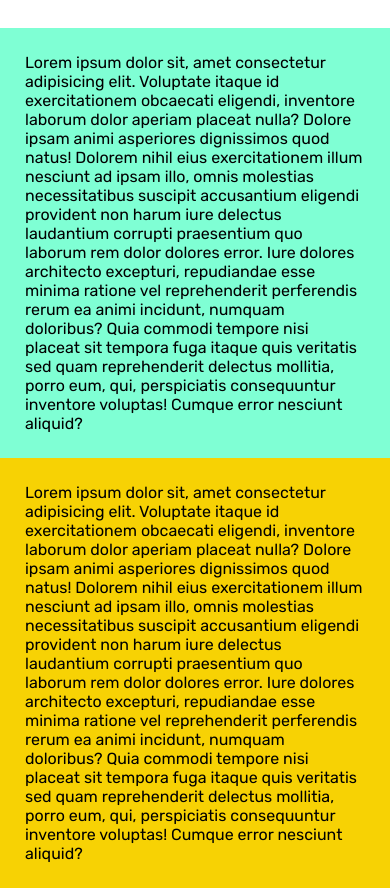
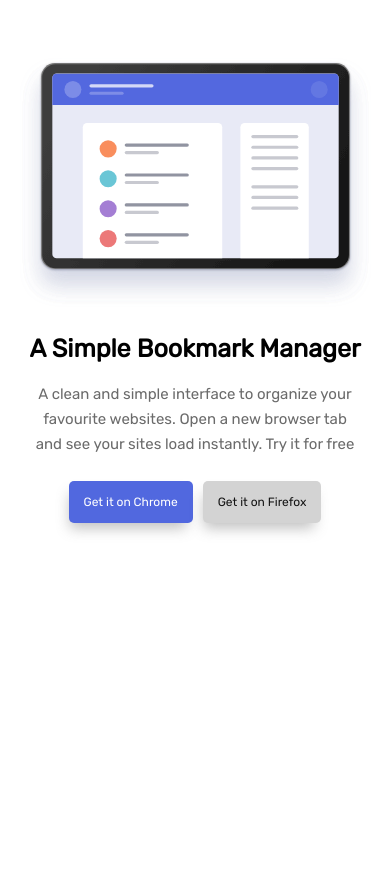
Before and after one commit to gabrielJGB/bookmark-landing-page, a plain HTML site: page index.html in a window 390 px wide. Shown: the part 81-969 px from the top of the page. After the commit the page ends 844 px from the top, so only its background shows below. Drawn offline with Linux system fonts and the light colour scheme.

Commit message:
agrega seccion

```diff
--- a/index.html
+++ b/index.html
@@ -29,15 +29,22 @@
     </header>
 
     <section class="section1">
-       <p>Lorem ipsum dolor sit, amet consectetur adipisicing elit. Voluptate itaque id exercitationem obcaecati eligendi, inventore laborum dolor aperiam placeat nulla? Dolore ipsam animi asperiores dignissimos quod natus! Dolorem nihil eius exercitationem illum nesciunt ad ipsam illo, omnis molestias necessitatibus suscipit accusantium eligendi provident non harum iure delectus laudantium corrupti praesentium quo laborum rem dolor dolores error. Iure dolores architecto excepturi, repudiandae esse minima ratione vel reprehenderit perferendis rerum ea animi incidunt, numquam doloribus? Quia commodi tempore nisi placeat sit tempora fuga itaque quis veritatis sed quam reprehenderit delectus mollitia, porro eum, qui, perspiciatis consequuntur inventore voluptas! Cumque error nesciunt aliquid?</p>
+      <div class="izquierda">
+        <div class="title">A Simple Bookmark Manager</div>
+        <br>
+        <div class="text">A clean and simple interface to organize your favourite websites. Open a new browser tab and see your sites load instantly. Try it for free</div>
+        <br>
+      <div class="buttons">
+          <div class="chrome">Get it on Chrome</div>
+          <div class="firefox">Get it on Firefox</div>
+      </div>
+    </div>
+      <div class="derecha">
+            <img src="images/illustration-hero.svg" alt="">
+      </div>
 
     </section>
 
-
-    <section class="section2">
-        <p>Lorem ipsum dolor sit, amet consectetur adipisicing elit. Voluptate itaque id exercitationem obcaecati eligendi, inventore laborum dolor aperiam placeat nulla? Dolore ipsam animi asperiores dignissimos quod natus! Dolorem nihil eius exercitationem illum nesciunt ad ipsam illo, omnis molestias necessitatibus suscipit accusantium eligendi provident non harum iure delectus laudantium corrupti praesentium quo laborum rem dolor dolores error. Iure dolores architecto excepturi, repudiandae esse minima ratione vel reprehenderit perferendis rerum ea animi incidunt, numquam doloribus? Quia commodi tempore nisi placeat sit tempora fuga itaque quis veritatis sed quam reprehenderit delectus mollitia, porro eum, qui, perspiciatis consequuntur inventore voluptas! Cumque error nesciunt aliquid?</p>
-
-     </section>
 
 <script src="script.js"></script>
 </body>
--- a/style.css
+++ b/style.css
@@ -10,9 +10,9 @@ body {
 
 .header {
     display: flex;
-    justify-content: space-around;
+    justify-content: space-between;
     align-items: center;
-    padding:40px;
+    padding:40px 6% 70px 6%;
     flex-wrap: wrap;
     background-color: rgba(0, 0, 0, 0);
     flex-direction: row;
@@ -60,8 +60,8 @@ nav a:hover {
 @media all and (max-width: 800px){
 
 .header{
-    padding-left: 15px;
-    padding-right: 15px;
+    padding-left: 47px;
+    padding-right: 47px;
 }
 
 .openbtn{
@@ -131,13 +131,90 @@ nav{
 
 
 /*----------------*/
+.section1{
+    display:flex;
+    flex-direction: row;
+    align-items: center;
+    justify-content: center;
 
-section{
-    padding:25px
 }
-.section1{
-    background-color: aquamarine;
+
+.izquierda{
+
+    max-width:50%;
+    width:38%;
+    margin:auto;
+    margin-top:6%;
+
 }
-.section2{
-    background-color: rgb(247, 210, 4);
+.derecha{
+
+    width:50%;
 }
+.derecha img{
+    width:100%;
+}
+.title{
+    font-size: 50px;
+    font-weight: 900;
+}
+.text{
+    color:rgb(107, 107, 107);
+    font-size: 19px;
+    line-height: 25px;
+}
+
+.buttons{
+    display: flex;
+    justify-content: flex-start;
+}
+.buttons div{
+    text-align: center;
+    display:flex;
+    margin:5px;
+    padding:14px 22px;
+    border-radius: 5px;
+    font-size: 12px;
+    width:fit-content;
+    -webkit-box-shadow: -3px 9px 14px -4px rgba(94, 94, 94, 0.4);
+    -moz-box-shadow: -3px 9px 14px -4px rgba(94, 94, 94, 0.4);
+    box-shadow: -3px 9px 14px -4px rgba(94, 94, 94, 0.4);
+}
+
+.chrome{
+    background-color: #5168df;
+    color: #fff;
+}
+
+.firefox{
+    background-color: rgb(211, 211, 211);
+    color:rgb(20, 20, 20);
+}
+
+@media all and (max-width:800px){
+    .section1{
+        flex-wrap: wrap;
+        flex-direction: column-reverse;
+        text-align: center;
+    }
+
+    .derecha{
+        width:90%;
+    }
+    .izquierda{
+        width:90%;
+        max-width: 85%;
+    }
+    .text{
+        font-size: 15px;
+    }
+    .title{
+        font-size: 25px;
+    }
+    .buttons{
+        justify-content: center;
+    }
+    .buttons div{
+        padding:14px 15px;
+    }
+}
```
